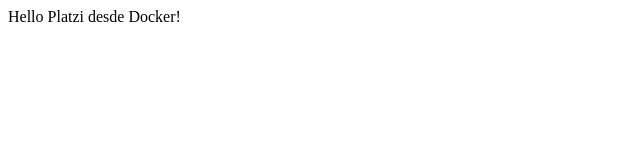
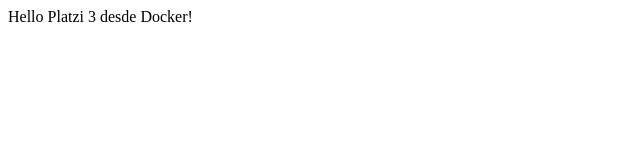
Before and after one commit to ferchuhill/test, a website: page public/index.html in a window 1280 px wide. Shown: the full height of the page, 0-640 px from the left. Drawn offline with Linux system fonts and the light colour scheme.

Commit message:
html change

```diff
--- a/public/index.html
+++ b/public/index.html
@@ -3,6 +3,6 @@
     <title>Hola amigos</title>
     </header>
 <body>
-Hello Platzi desde Docker!
+Hello Platzi 3 desde Docker!
 </body>
 </html>
```
